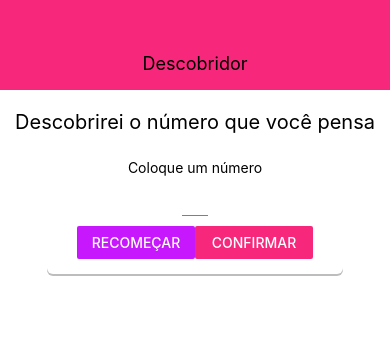
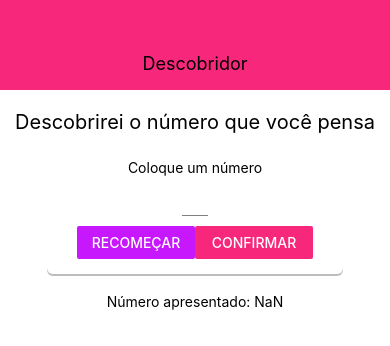
Before and after one commit to marcelohjw/descobridor, a React Native app: screen / in a window 390 px wide. Both pictures are taken after a click on the button "CONFIRMAR". Shown: the top 346 px of the page. Built offline with nearby package versions, Linux system fonts and the light colour scheme.

Commit message:
Game starting to get form

```diff
--- a/screens/StartGameScreen.js
+++ b/screens/StartGameScreen.js
@@ -8,6 +8,8 @@ import colors from '../constants/colors';
 const StartGameScreen = props => {
 
     const [enteredValue, setEnteredValue] = useState('');
+    const [confirmed, setConfirmed] = useState(false);
+    const [selectedNumber, setSelectedNumber] = useState();
 
     const numberInputHandler = inputText => {
         setEnteredValue(inputText.replace(/[^0-9]/g, ''));
@@ -16,6 +18,24 @@ const StartGameScreen = props => {
     const resetNewValue = () => {
         setEnteredValue('');
     };
+
+    const confirmInputHandler = () => {
+        const chosenNumber = parseInt(enteredValue);
+        if (chosenNumber === NaN || chosenNumber <= 0 || chosenNumber > 99) {
+            return;
+        }
+
+        setConfirmed(true);
+        setSelectedNumber(chosenNumber);
+        setEnteredValue('');
+
+    };
+
+    let confirmedOutput;
+
+    if (confirmed) {
+        confirmedOutput = <Text style={styles.presentedNumber}>Número apresentado: {selectedNumber}</Text>
+    }
 
     return(
         <TouchableWithoutFeedback onPress={() => {
@@ -42,10 +62,15 @@ const StartGameScreen = props => {
                             />
                         </View>
                         <View style={styles.button}>
-                            <Button title="Confirmar" color={colors.primary}/>
+                            <Button
+                                title="Confirmar"
+                                color={colors.primary}
+                                onPress={confirmInputHandler}
+                            />
                         </View>
                     </View>
                 </Card>
+                {confirmedOutput}
             </View>
         </TouchableWithoutFeedback>
     );
@@ -78,6 +103,9 @@ const styles = StyleSheet.create({
     input: {
         width: '10%',
         textAlign: 'center'
+    },
+    presentedNumber: {
+        paddingTop: '5%'
     }
 });
 
```
